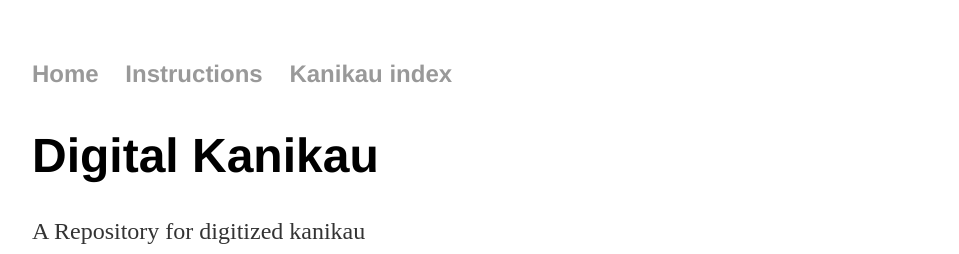
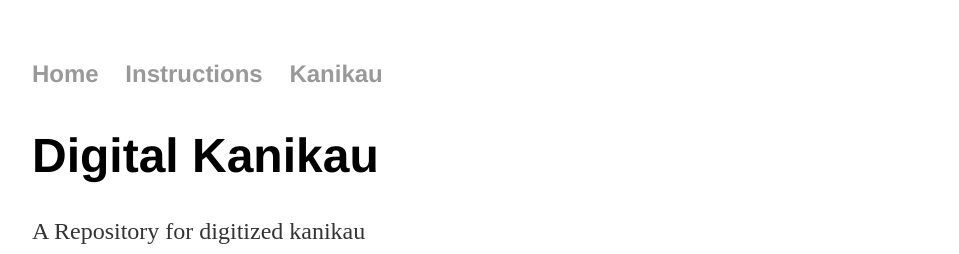
Before and after one commit to dmgustavhi/dmgustavhi.github.io, a Jekyll site: the page built from index.html, in a window 1280 px wide. Shown: the top 254 px of the page, without its empty margins (160-1119 px from the left). Built offline with Jekyll 4.4.1, drawn with Linux system fonts in a browser that asks for light colours.

Commit message:
Update default.html

```diff
--- a/_layouts/default.html
+++ b/_layouts/default.html
@@ -10,7 +10,7 @@
 	    		<ul>
 	        		<li><a href="/">Home</a></li>
 		        	<li><a href="/about">Instructions</a></li>
-	        		<li><a href="/uploads">Kanikau index</a></li>
+	        		<li><a href="https://github.com/dmgustavhi/kanikau.github.io/tree/master/uploads">Kanikau</a></li>
 	    		</ul>
 			</nav>
 			<div class="container">
```
